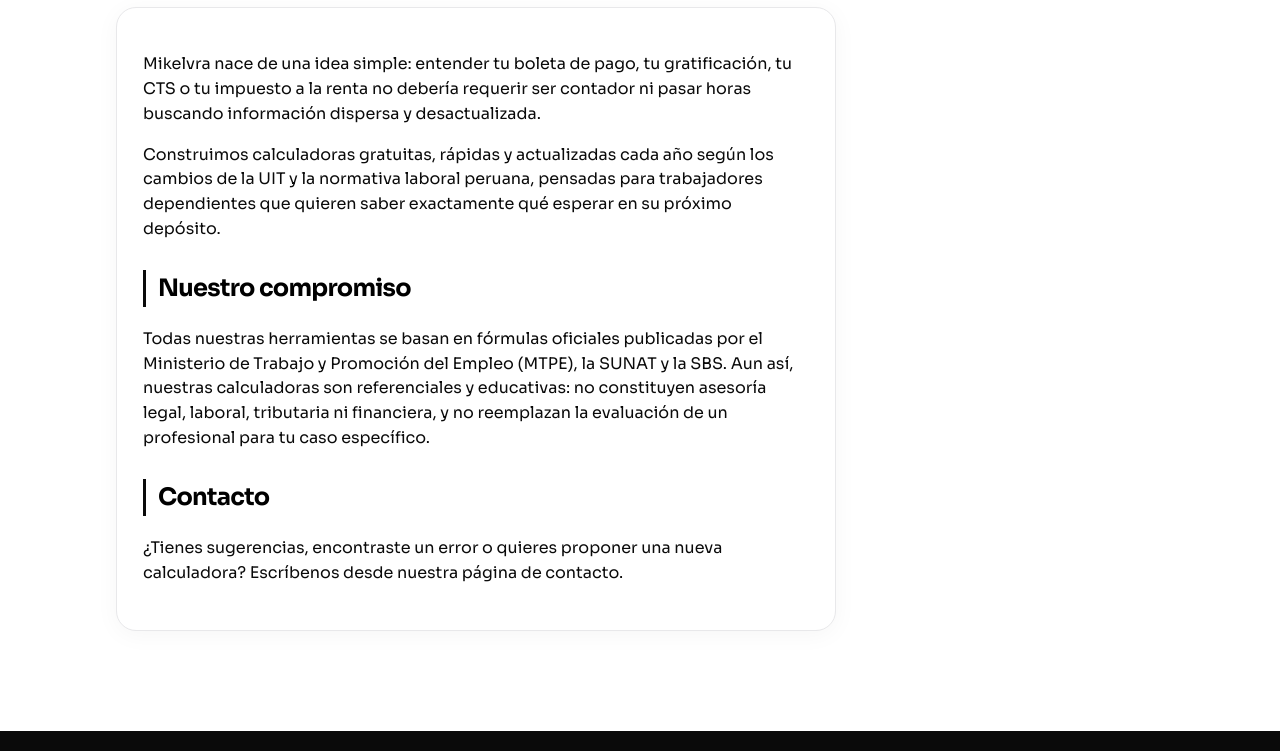
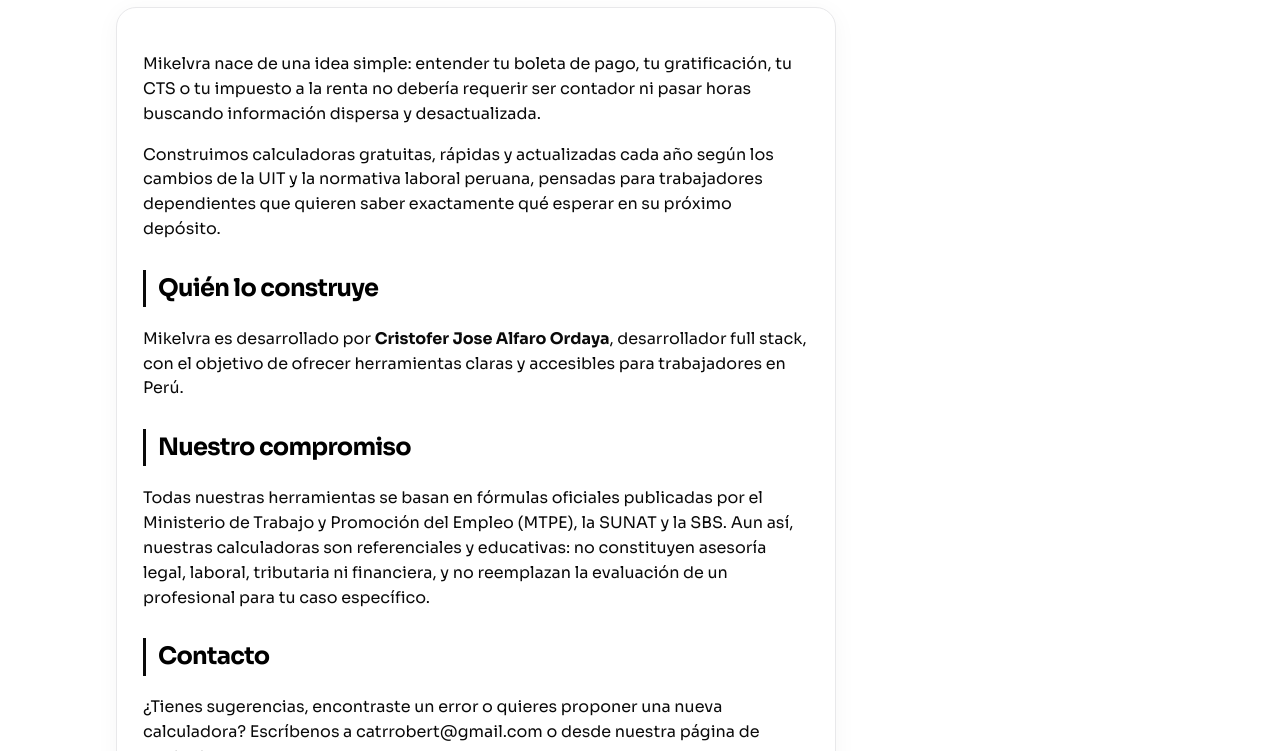
Before and after one commit to cristoferlabs/Mikelvra.Calculos, a website: page legal/acerca-de.html in a window 1280 px wide. Shown: the part 201-952 px from the top of the page. Drawn offline with Linux system fonts and the light colour scheme.

Commit message:
Update contact info and harden repo against secrets and unsafe scripts.
Ignore credentials/keys, disable npm lifecycle scripts, and restrict Actions to the known fetch script plus FTP excludes.

```diff
--- a/legal/acerca-de.html
+++ b/legal/acerca-de.html
@@ -26,14 +26,18 @@
           <p>Construimos calculadoras gratuitas, rápidas y actualizadas cada año según los cambios de la UIT
           y la normativa laboral peruana, pensadas para trabajadores dependientes que quieren saber
           exactamente qué esperar en su próximo depósito.</p>
+          <h2>Quién lo construye</h2>
+          <p>Mikelvra es desarrollado por <strong>Cristofer Jose Alfaro Ordaya</strong>, desarrollador full stack,
+          con el objetivo de ofrecer herramientas claras y accesibles para trabajadores en Perú.</p>
           <h2>Nuestro compromiso</h2>
           <p>Todas nuestras herramientas se basan en fórmulas oficiales publicadas por el Ministerio de
           Trabajo y Promoción del Empleo (MTPE), la SUNAT y la SBS. Aun así, nuestras calculadoras son
           referenciales y educativas: no constituyen asesoría legal, laboral, tributaria ni financiera, y no
           reemplazan la evaluación de un profesional para tu caso específico.</p>
           <h2>Contacto</h2>
-          <p>¿Tienes sugerencias, encontraste un error o quieres proponer una nueva calculadora? Escríbenos
-          desde nuestra <a href="/legal/contacto.html">página de contacto</a>.</p>
+          <p>¿Tienes sugerencias, encontraste un error o quieres proponer una nueva calculadora? Escríbenos a
+          <a href="mailto:catrrobert@gmail.com">catrrobert@gmail.com</a>
+          o desde nuestra <a href="/legal/contacto.html">página de contacto</a>.</p>
         </div>
       </main>
       <div id="site-footer"></div>
```
Also changed, not shown: legal/contacto.html (+3 -1 lines), legal/privacidad.html (+1 -1 lines), legal/terminos.html (+3 -1 lines), .github/workflows/daily-open-data.yml, .github/workflows/deploy.yml, README.md, 2 other files.
